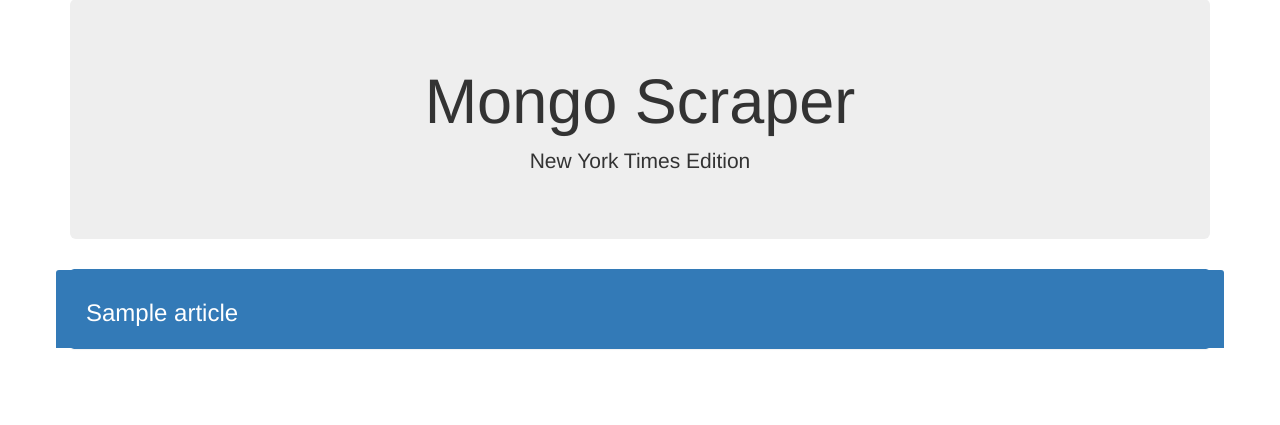
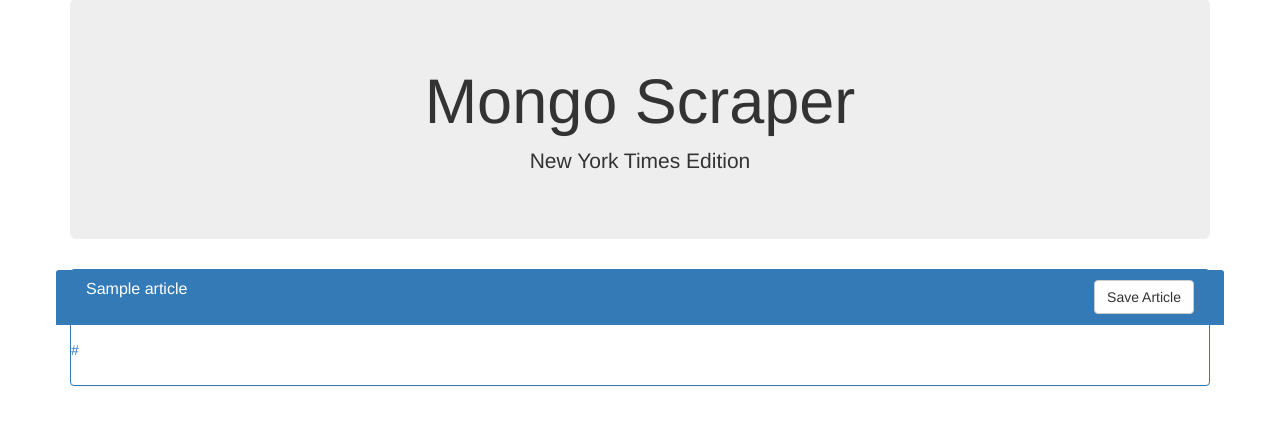
Before and after one commit to aricci1024/News-That-s-Fit-to-Scrape, a Node server app: template views/index.handlebars in a window 1280 px wide. Shown: the part 83-508 px from the top of the page. Run offline with Node 20, Linux system fonts and the light colour scheme; the template is opened without the code that fills it: values that come from a table or form of the project are taken from there, others are empty; tables that the repository leaves empty hold one stand-in row (values such as "Sample post"); some libraries are stand-ins or nearby versions.

Commit message:
more handlebars on index page

```diff
--- a/views/index.handlebars
+++ b/views/index.handlebars
@@ -38,16 +38,21 @@
         <div class="panel panel-primary">
           <div class="panel-heading row">
             <div class="col-xs-9">
-              <h3 class="pull-left">{{this.title}}</h3>
+              <h3 class="panel-title pull-left">{{this.title}}</h3>
             </div>
             <div class="col-xs-3">
               <form action="/save" method="POST">
-
+                <input id="article-title" type="hidden" name="title" value="{{this.title}}">
+                <input id="article-link" type="hidden" name="link" value={{this.link}}>
+                <button type="submit" class="btn btn-default pull-right">Save Article</button>
               </form>
             </div>
           </div>
           <div class="row">
             <div class="col-xs-12>">
+              <div class="panel-body">
+                <p><a href="{{this.link}}"  target="_blank">{{this.link}}</a></p>
+              </div>
             </div>
           </div>
         </div>
```
